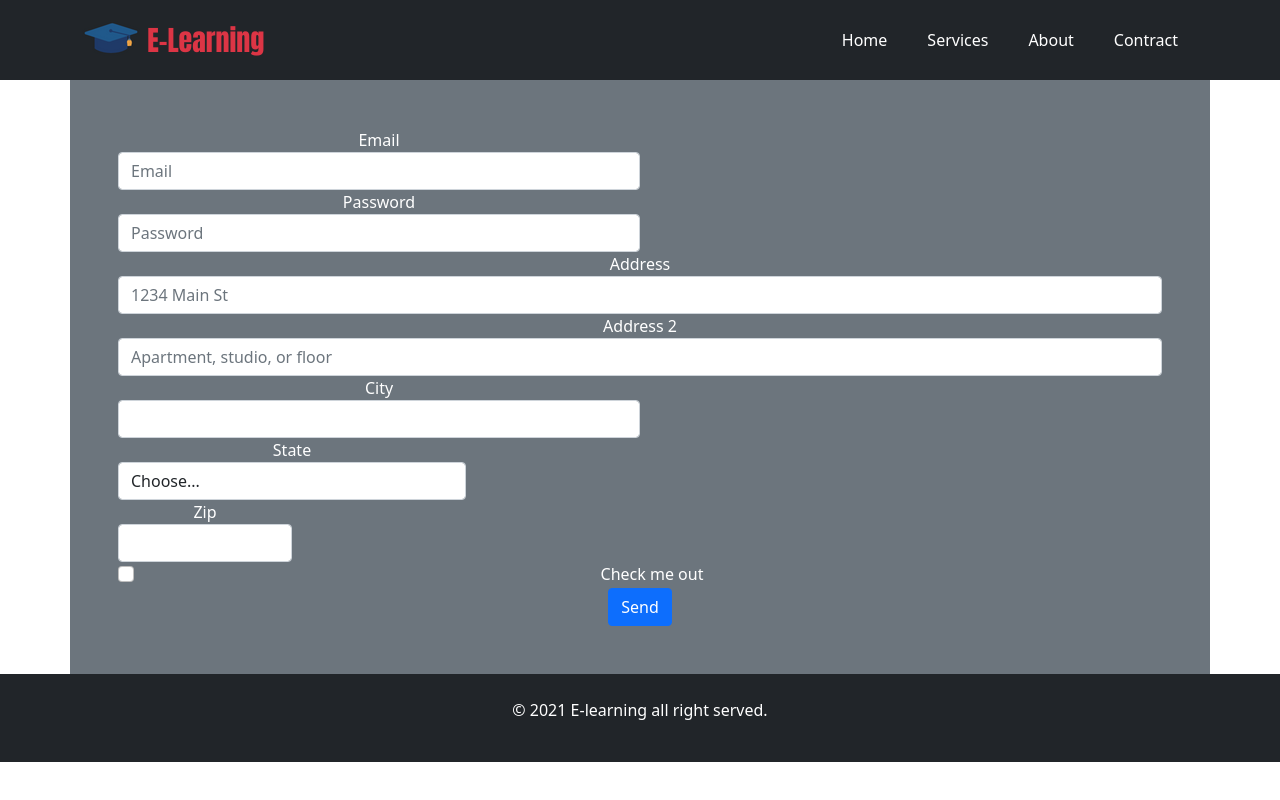
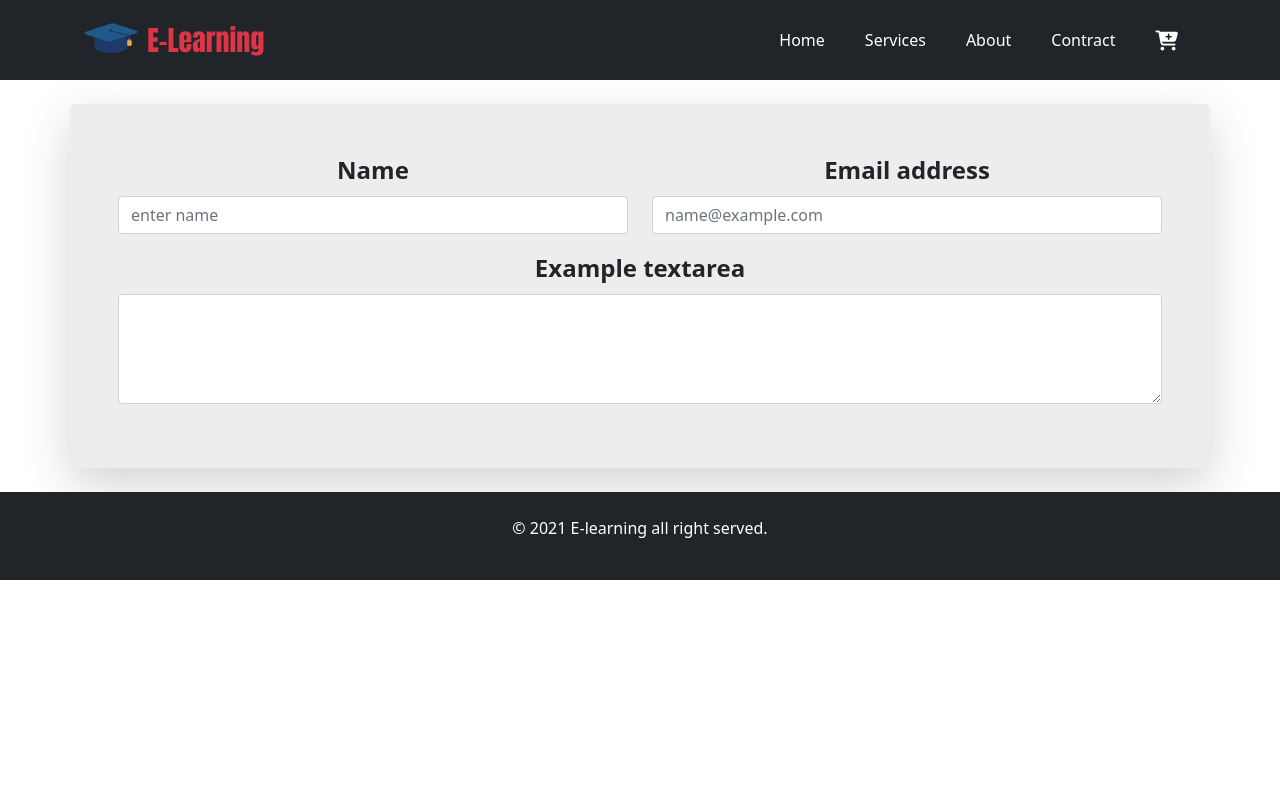
Before and after one commit to mesu-ai/e-learning, a React (Create React App) app: page /contract in a window 1280 px wide. Built offline with nearby package versions, Linux system fonts and the light colour scheme.

Commit message:
contract page redesign

```diff
--- a/src/App.js
+++ b/src/App.js
@@ -16,11 +16,12 @@ function App() {
       <Header></Header>
       <Switch>
 
-        <Route exact path='/'>
+
+        <Route path='/home'>
           <Home></Home>
         </Route>
 
-        <Route path='/home'>
+        <Route exact path='/'>
           <Home></Home>
         </Route>
 
--- a/src/components/contract/Contract.js
+++ b/src/components/contract/Contract.js
@@ -1,45 +1,42 @@
 import React from 'react';
-import { Container, input} from 'react-bootstrap';
+import { Col, Container, Form, input, Row} from 'react-bootstrap';
 
 const Contract = () => {
     return (
 
-<Container className="p-5 bg-secondary text-white">
-<form>
+
+
+
+          <Container style={{backgroundColor:'#ededed'}} className="p-5 text-white shadow-lg rounded-3 m-4 mx-auto ">
+
+          <Form>
+            <Row className="row row-cols-lg-2 row-cols-1">
+
+            <Form.Group className="mb-3" controlId="name">
+              <Form.Label className="fw-bold fs-4 text-dark">Name</Form.Label>
+              <Form.Control type="text" placeholder="enter name" />
+            </Form.Group>
+
+            <Form.Group className="mb-3" controlId="email">
+              <Form.Label className="fw-bold fs-4 text-dark">Email address</Form.Label>
+              <Form.Control type="email" placeholder="name@example.com" />
+            </Form.Group>
+
+            </Row>
+            <Form.Group className="mb-3" controlId="textarea">
+              <Form.Label className="fw-bold fs-4 text-dark">Example textarea</Form.Label>
+              <Form.Control as="textarea" rows={4} />
+            </Form.Group>
+          </Form>
+          {/* <form>
             <div class="form-row">
               <div class="form-group col-md-6">
                 <label for="inputEmail4">Email</label>
                 <input type="email" class="form-control" id="inputEmail4" placeholder="Email"/>
+                <label for="inputName">Name</label>
+                <input type="text" class="form-control"  id="inputName" />
               </div>
-    <div class="form-group col-md-6">
-      <label for="inputPassword4">Password</label>
-      <input type="password" class="form-control" id="inputPassword4" placeholder="Password"/>
-    </div>
-  </div>
-  <div class="form-group">
-    <label for="inputAddress">Address</label>
-    <input type="text" class="form-control" id="inputAddress" placeholder="1234 Main St"/>
-  </div>
-  <div class="form-group">
-    <label for="inputAddress2">Address 2</label>
-    <input type="text" class="form-control" id="inputAddress2" placeholder="Apartment, studio, or floor"/>
-  </div>
-  <div class="form-row">
-    <div class="form-group col-md-6">
-      <label for="inputCity">City</label>
-      <input type="text" class="form-control" id="inputCity"/>
-    </div>
-    <div class="form-group col-md-4">
-      <label for="inputState">State</label>
-      <select id="inputState" class="form-control">
-        <option selected>Choose...</option>
-        <option>...</option>
-      </select>
-    </div>
-    <div class="form-group col-md-2">
-      <label for="inputZip">Zip</label>
-      <input type="text" class="form-control" id="inputZip"/>
-    </div>
+
             </div>
             <div class="form-group">
               <div class="form-check">
@@ -50,7 +47,7 @@ const Contract = () => {
               </div>
             </div>
             <button type="submit" class="btn btn-primary">Send</button>
-</form>
+          </form> */}
           </Container>
 
     );
--- a/src/components/header/Header.css
+++ b/src/components/header/Header.css
@@ -5,6 +5,7 @@
 
 .brandtext{
     font-family: 'Anton', sans-serif;
+    /* color: grey; */
 
 }
 
--- a/src/components/header/Header.js
+++ b/src/components/header/Header.js
@@ -30,7 +30,7 @@ const Header = (props) => {
         <NavLink activeClassName to="/services">Services</NavLink>
         <NavLink activeClassName to="/about">About</NavLink>
         <NavLink activeClassName to="/contract">Contract</NavLink>
-        {/* <NavLink to=""><i className="fas fa-cart-plus fa-lg"></i>{props.quantity}</NavLink> */}
+        <NavLink to="/cart"><i className="fas fa-cart-plus fa-lg"></i>{props.quantity}</NavLink>
     </Nav>
   </Navbar.Collapse>
   </Container>
```
Lines whose indentation alone changed are shown as unchanged.
